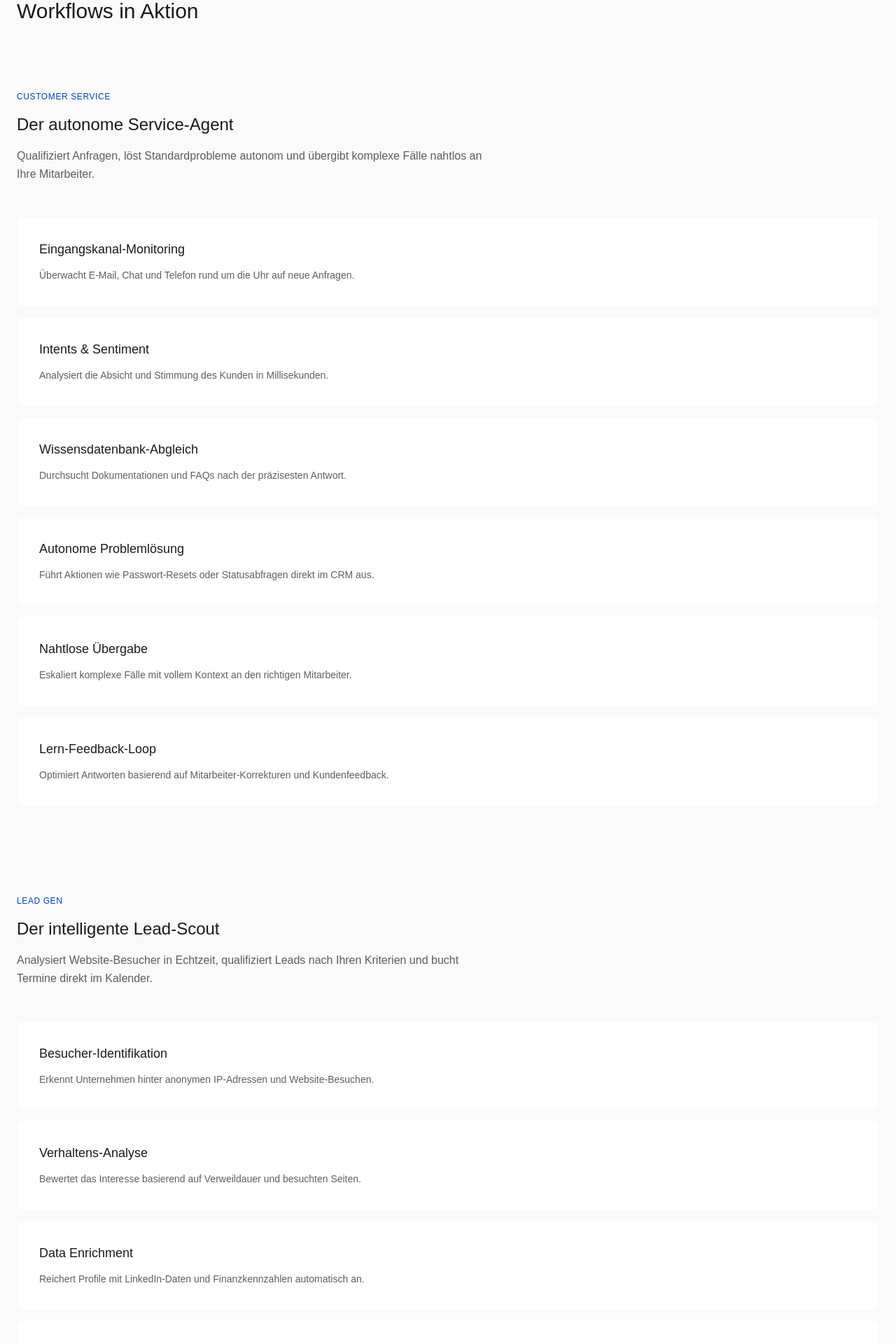
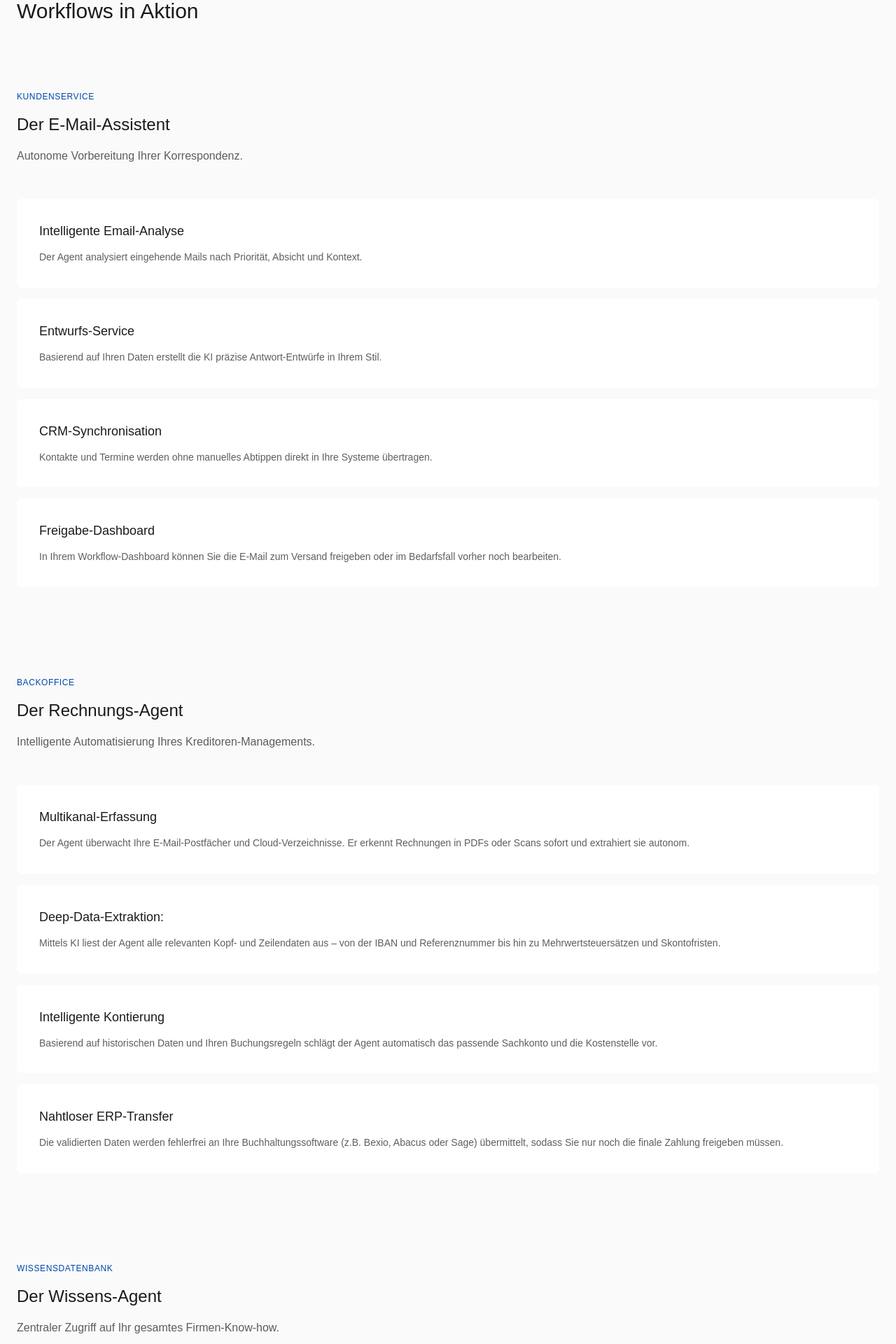
Before and after one commit to m-codex/agentworkflow, a Next.js app: page / in a window 1280 px wide. Shown: the part 1260-3180 px from the top of the page at 70% size. Built offline with nearby package versions, Linux system fonts and the light colour scheme; a web font is replaced by a local one.

Commit message:
Update Workflows.tsx

```diff
--- a/src/components/sections/Workflows.tsx
+++ b/src/components/sections/Workflows.tsx
@@ -18,129 +18,93 @@ interface Workflow {
 
 const workflows: Workflow[] = [
   {
-    category: 'Customer Service',
-    title: 'Der autonome Service-Agent',
-    description: 'Qualifiziert Anfragen, löst Standardprobleme autonom und übergibt komplexe Fälle nahtlos an Ihre Mitarbeiter.',
+    category: 'Kundenservice',
+    title: 'Der E-Mail-Assistent',
+    description: 'Autonome Vorbereitung Ihrer Korrespondenz.',
     steps: [
       {
-        title: 'Eingangskanal-Monitoring',
-        description: 'Überwacht E-Mail, Chat und Telefon rund um die Uhr auf neue Anfragen.',
+        title: 'Intelligente Email-Analyse',
+        description: 'Der Agent analysiert eingehende Mails nach Priorität, Absicht und Kontext.',
         colSpan: 'md:col-span-2',
         rowSpan: 'md:row-span-1',
       },
       {
-        title: 'Intents & Sentiment',
-        description: 'Analysiert die Absicht und Stimmung des Kunden in Millisekunden.',
+        title: 'Entwurfs-Service',
+        description: 'Basierend auf Ihren Daten erstellt die KI präzise Antwort-Entwürfe in Ihrem Stil.',
         colSpan: 'md:col-span-1',
         rowSpan: 'md:row-span-1',
       },
       {
-        title: 'Wissensdatenbank-Abgleich',
-        description: 'Durchsucht Dokumentationen und FAQs nach der präzisesten Antwort.',
+        title: 'CRM-Synchronisation',
+        description: 'Kontakte und Termine werden ohne manuelles Abtippen direkt in Ihre Systeme übertragen.',
         colSpan: 'md:col-span-1',
         rowSpan: 'md:row-span-2',
       },
       {
-        title: 'Autonome Problemlösung',
-        description: 'Führt Aktionen wie Passwort-Resets oder Statusabfragen direkt im CRM aus.',
+        title: 'Freigabe-Dashboard',
+        description: 'In Ihrem Workflow-Dashboard können Sie die E-Mail zum Versand freigeben oder im Bedarfsfall vorher noch bearbeiten.',
+        colSpan: 'md:col-span-2',
+        rowSpan: 'md:row-span-1',
+      },
+    ],
+  },
+  {
+    category: 'Backoffice',
+    title: 'Der Rechnungs-Agent',
+    description: 'Intelligente Automatisierung Ihres Kreditoren-Managements.',
+    steps: [
+      {
+        title: 'Multikanal-Erfassung',
+        description: 'Der Agent überwacht Ihre E-Mail-Postfächer und Cloud-Verzeichnisse. Er erkennt Rechnungen in PDFs oder Scans sofort und extrahiert sie autonom.',
+        colSpan: 'md:col-span-1',
+        rowSpan: 'md:row-span-2',
+      },
+      {
+        title: 'Deep-Data-Extraktion:',
+        description: 'Mittels KI liest der Agent alle relevanten Kopf- und Zeilendaten aus – von der IBAN und Referenznummer bis hin zu Mehrwertsteuersätzen und Skontofristen.',
         colSpan: 'md:col-span-2',
         rowSpan: 'md:row-span-1',
       },
       {
-        title: 'Nahtlose Übergabe',
-        description: 'Eskaliert komplexe Fälle mit vollem Kontext an den richtigen Mitarbeiter.',
+        title: 'Intelligente Kontierung',
+        description: 'Basierend auf historischen Daten und Ihren Buchungsregeln schlägt der Agent automatisch das passende Sachkonto und die Kostenstelle vor.',
         colSpan: 'md:col-span-1',
         rowSpan: 'md:row-span-1',
       },
       {
-        title: 'Lern-Feedback-Loop',
-        description: 'Optimiert Antworten basierend auf Mitarbeiter-Korrekturen und Kundenfeedback.',
+        title: 'Nahtloser ERP-Transfer',
+        description: 'Die validierten Daten werden fehlerfrei an Ihre Buchhaltungssoftware (z.B. Bexio, Abacus oder Sage) übermittelt, sodass Sie nur noch die finale Zahlung freigeben müssen.',
         colSpan: 'md:col-span-1',
         rowSpan: 'md:row-span-1',
       },
     ],
   },
   {
-    category: 'Lead Gen',
-    title: 'Der intelligente Lead-Scout',
-    description: 'Analysiert Website-Besucher in Echtzeit, qualifiziert Leads nach Ihren Kriterien und bucht Termine direkt im Kalender.',
+    category: 'Wissensdatenbank',
+    title: 'Der Wissens-Agent',
+    description: 'Zentraler Zugriff auf Ihr gesamtes Firmen-Know-how.',
     steps: [
       {
-        title: 'Besucher-Identifikation',
-        description: 'Erkennt Unternehmen hinter anonymen IP-Adressen und Website-Besuchen.',
+        title: 'Semantische Suche',
+        description: 'Der Agent findet Informationen in Dokumenten, Handbüchern oder Protokollen – auch wenn die Begriffe nicht exakt übereinstimmen.',
         colSpan: 'md:col-span-1',
         rowSpan: 'md:row-span-1',
       },
       {
-        title: 'Verhaltens-Analyse',
-        description: 'Bewertet das Interesse basierend auf Verweildauer und besuchten Seiten.',
+        title: 'Präzise Antworten',
+        description: 'Statt nur Links zu liefern, formuliert die KI direkt die passende Antwort basierend auf Ihren internen Quellen.',
         colSpan: 'md:col-span-1',
         rowSpan: 'md:row-span-2',
       },
       {
-        title: 'Data Enrichment',
-        description: 'Reichert Profile mit LinkedIn-Daten und Finanzkennzahlen automatisch an.',
+        title: 'Anpassung der Dokumentation',
+        description: 'Der Agent kann bei Bedarf Anpassungen an bestehende Dokumenten vornehmen.',
         colSpan: 'md:col-span-1',
         rowSpan: 'md:row-span-1',
       },
       {
-        title: 'Smart Qualification',
-        description: 'Filtert Leads nach Ihrem idealen Kundenprofil (ICP).',
-        colSpan: 'md:col-span-1',
-        rowSpan: 'md:row-span-1',
-      },
-      {
-        title: 'Automatisierte Ansprache',
-        description: 'Versendet personalisierte Erstnachrichten über den effektivsten Kanal.',
-        colSpan: 'md:col-span-1',
-        rowSpan: 'md:row-span-1',
-      },
-      {
-        title: 'Termin-Buchung',
-        description: 'Synchronisiert Verfügbarkeiten und fixiert Meetings direkt im Kalender.',
-        colSpan: 'md:col-span-3',
-        rowSpan: 'md:row-span-1',
-      },
-    ],
-  },
-  {
-    category: 'Operations',
-    title: 'Der Prozess-Architekt',
-    description: 'Optimiert Lieferketten durch Datenanalyse, prognostiziert Engpässe und automatisiert das Reporting.',
-    steps: [
-      {
-        title: 'Daten-Aggregation',
-        description: 'Bündelt Informationen aus ERP, Excel und externen Logistik-Systemen.',
-        colSpan: 'md:col-span-1',
-        rowSpan: 'md:row-span-2',
-      },
-      {
-        title: 'Pattern Recognition',
-        description: 'Erkennt Ineffizienzen und Anomalien in Echtzeit-Datenströmen.',
-        colSpan: 'md:col-span-2',
-        rowSpan: 'md:row-span-1',
-      },
-      {
-        title: 'Prädiktive Planung',
-        description: 'Prognostiziert Materialbedarf und mögliche Verzögerungen proaktiv.',
-        colSpan: 'md:col-span-1',
-        rowSpan: 'md:row-span-1',
-      },
-      {
-        title: 'Workflow-Orchestrierung',
-        description: 'Triggert Folgeprozesse in abhängigen Abteilungen automatisch an.',
-        colSpan: 'md:col-span-1',
-        rowSpan: 'md:row-span-1',
-      },
-      {
-        title: 'Auto-Reporting',
-        description: 'Erstellt visuelle Dashboards und Berichte für das Management ohne manuellen Aufwand.',
-        colSpan: 'md:col-span-1',
-        rowSpan: 'md:row-span-1',
-      },
-      {
-        title: 'Governance-Check',
-        description: 'Prüft jeden Schritt auf Einhaltung interner Richtlinien und Compliance.',
+        title: 'Onboarding-Support',
+        description: 'Er dient als digitaler Mentor für neue Mitarbeiter und beantwortet Fragen zu Prozessen und Richtlinien rund um die Uhr.',
         colSpan: 'md:col-span-1',
         rowSpan: 'md:row-span-1',
       },
```
